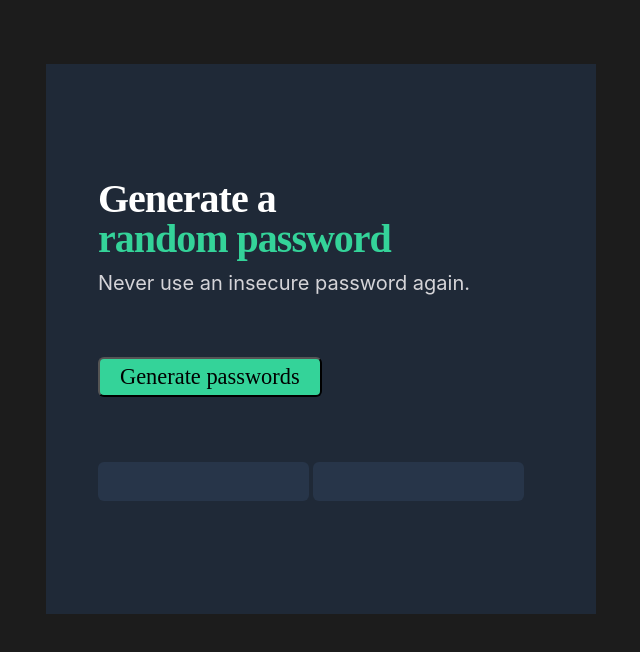
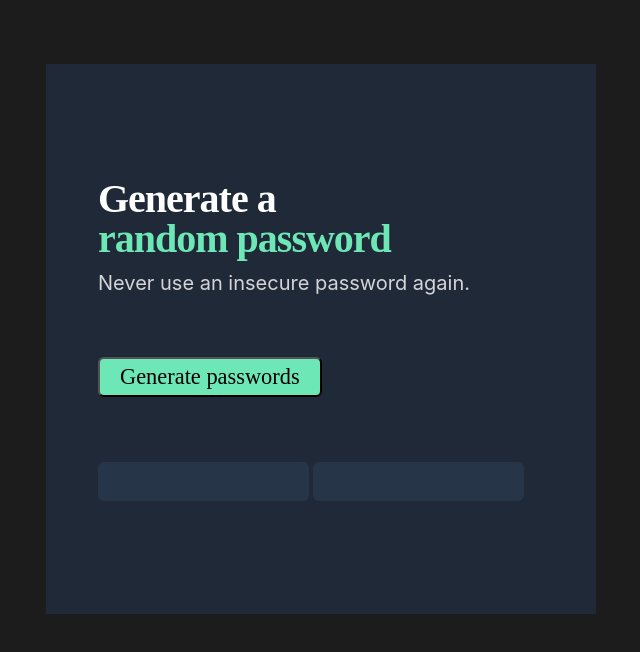
Before and after one commit to t-powers/password-generator, a plain HTML site: page index.html in a window 1280 px wide. Shown: the whole page, without its empty margins (15-655 px from the left). Drawn offline with Linux system fonts and the light colour scheme.

Commit message:
Adjust shade of green

```diff
--- a/styles.css
+++ b/styles.css
@@ -70,16 +70,16 @@ p {
 button {
   font-size: 1.4rem;
   margin-top: 60px;
-  background-color: #34d399;
+  background-color: #6EE7B7;
   padding: 5px 20px;
   border-radius: 6px;
 }
 button:hover {
-  background-color: #a7f3d0;
+  background-color: #D1FAE5;
 }
 
 span {
-  color: #34d399;
+  color: #6EE7B7;
 }
 
 .passwordFields {
```
